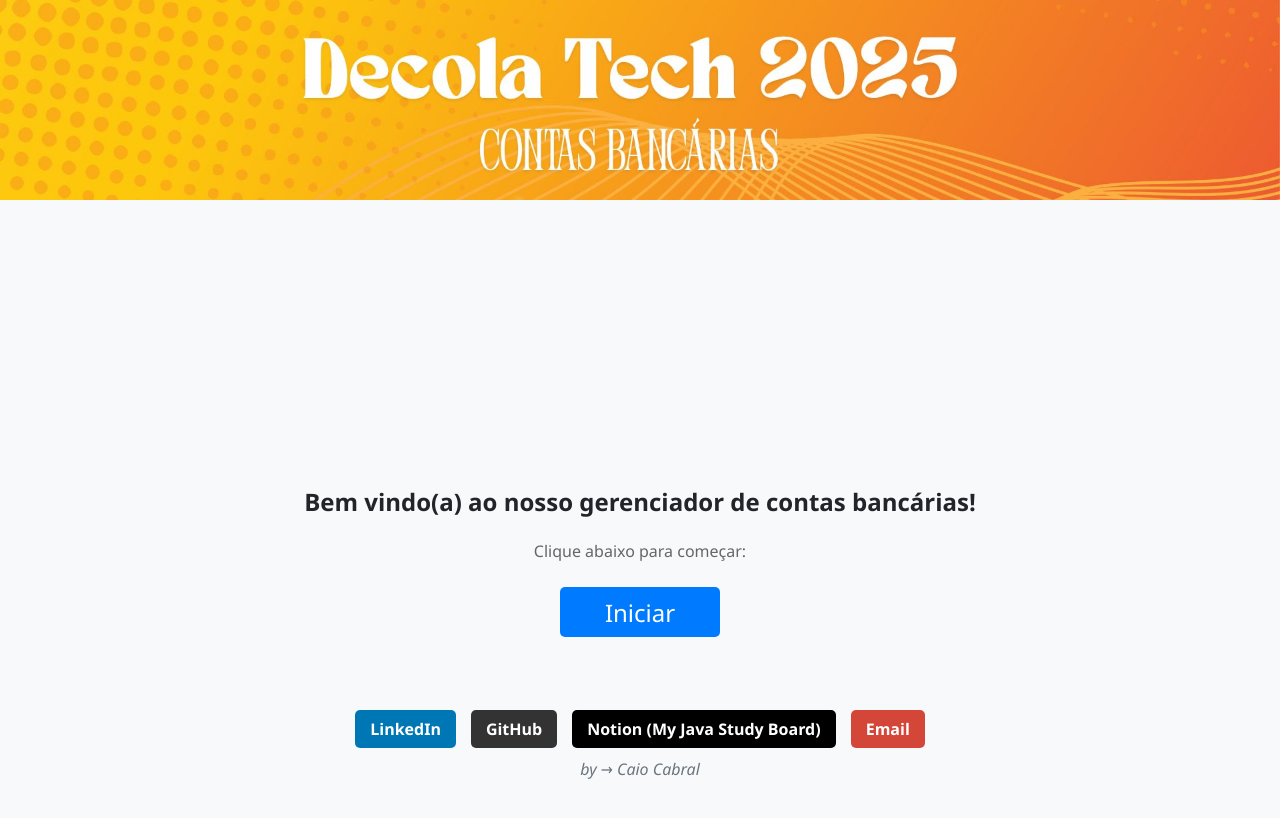
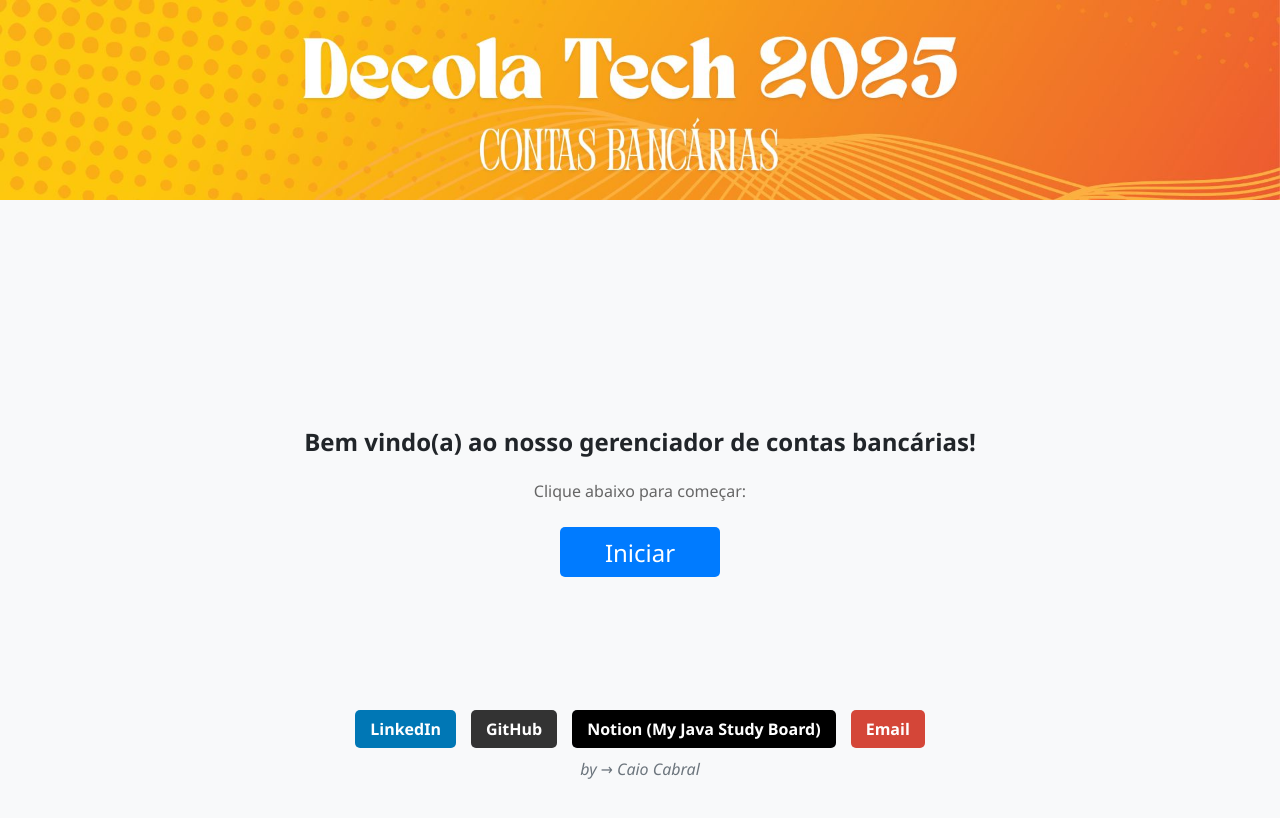
Before and after one commit to Caio-Cabral-Programmer/Decola-Tech-2025---API-RestFul-Spring-Boot---Front-end, an Angular app in the folder frontend-caio-cabral/: page /home in a window 1280 px wide. Shown: the top 818 px of the page. Built offline with nearby package versions, Linux system fonts and the light colour scheme.

Commit message:
Redirecionamento de páginas resolvido!
O problema era o método goTomMenu() no view-all.components.ts

```diff
--- a/frontend-caio-cabral/src/app/components/delete/delete.component.ts
+++ b/frontend-caio-cabral/src/app/components/delete/delete.component.ts
@@ -81,6 +81,6 @@ export class DeleteComponent implements OnInit {
   }
 
   goToMenu(): void {
-    this.router.navigate(['/']);
+    this.router.navigate(['/menu']);
   }
 }
--- a/frontend-caio-cabral/src/app/components/home/home.component.css
+++ b/frontend-caio-cabral/src/app/components/home/home.component.css
@@ -21,10 +21,10 @@
   align-items: center;
   justify-content: center;
   height: calc(100vh - 250px); /* Ajuste para o header e footer */
-  padding-top: 0px; /* Altura do header */
+  padding-top: 300px; /* Altura do header */
   padding-bottom: 0px; /* Altura do footer */
   text-align: center;
-  margin-top: -360px; /* Ajuste da distância entre o header e o conteúdo */
+  margin-top: -500px; /* Ajuste da distância entre o header e o conteúdo */
   position: relative;
   z-index: 1; /* Menor que o z-index do header */
 }
@@ -99,7 +99,7 @@ p {
   }
 
   .home-container {
-    top: 60px; /* Ajusta a distância do topo da página */
+    top: 0px; /* Ajusta a distância do topo da página */
     margin-top: -290px; /* Ajuste da distância entre o header e o conteúdo */
     position: relative;
     z-index: 1; /* Menor que o z-index do header */
--- a/frontend-caio-cabral/src/app/components/menu/menu.component.css
+++ b/frontend-caio-cabral/src/app/components/menu/menu.component.css
@@ -93,7 +93,7 @@
 /* Media Query específica para notebooks menores */
 @media screen and (max-width: 1366px) { /* Esse é o meu notebook Dell */
   .menu-container {
-    margin-top: -120px;
+    margin-top: -250px;
     position: absolute;
     z-index: 1; /* Menor que o z-index do header */
 
--- a/frontend-caio-cabral/src/app/components/view-all/view-all.component.ts
+++ b/frontend-caio-cabral/src/app/components/view-all/view-all.component.ts
@@ -51,6 +51,6 @@ export class ViewAllComponent implements OnInit {
   }
 
   goToMenu(): void {
-    this.router.navigate(['/']);
+    this.router.navigate(['/menu']);
   }
 }
```
Also changed, not shown: 1 other file (tests, documents, lock files or other folders).
